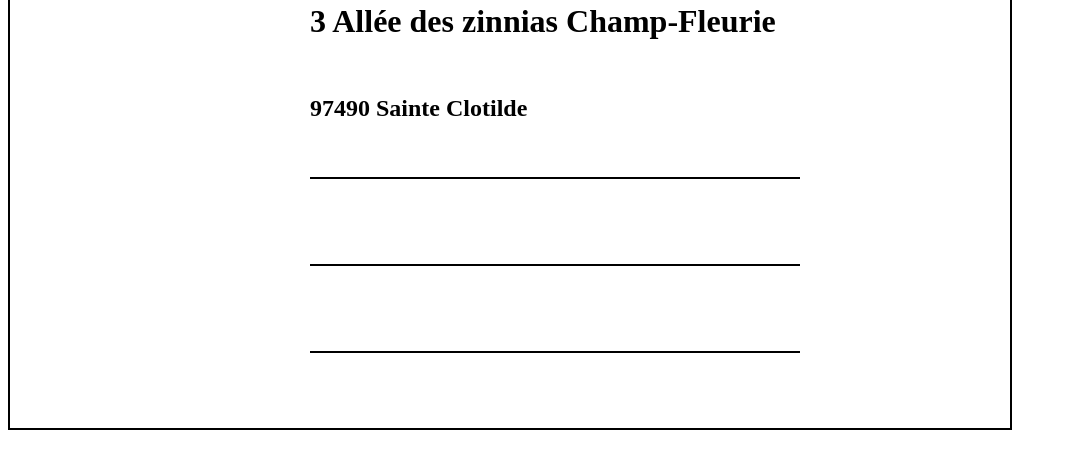
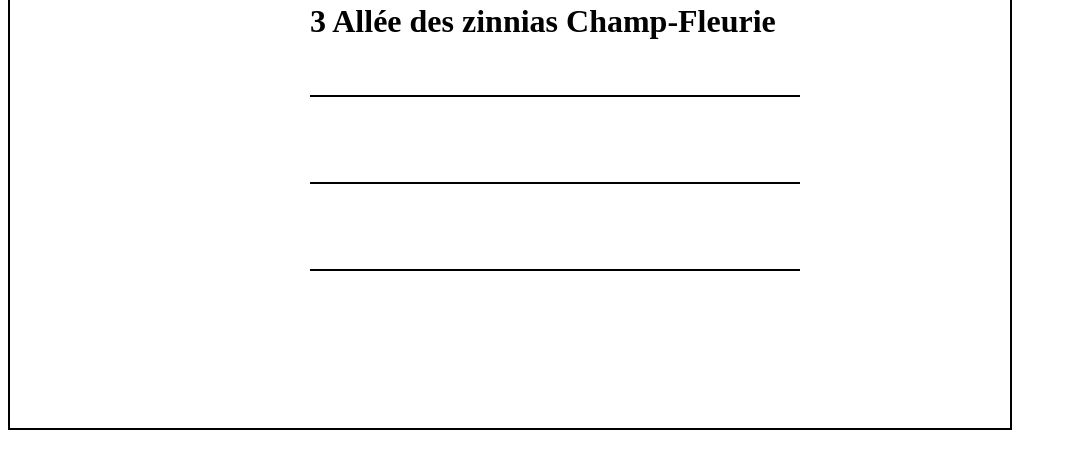
Before and after one commit to DimitriGIGAN/Carte-postal, a plain HTML site: page index.html in a window 1280 px wide. Shown: the part 182-650 px from the top of the page, without its empty margins (0-1067 px from the left). Drawn offline with Linux system fonts and the light colour scheme.

Commit message:
Update index.html

```diff
--- a/index.html
+++ b/index.html
@@ -11,7 +11,7 @@
         <img class="timbre" src="https://www.laposte.fr/medias/sys_master/images/h13/hc2/12392862154782.jpg" >
   <div class="zoneDetexte">
       <h1 class="adresse">3 Allée des zinnias Champ-Fleurie </h1>
-      <h2 class="adresse">97490 Sainte Clotilde</h2>
+
   <div class="ligne">
 
   </div>
```
